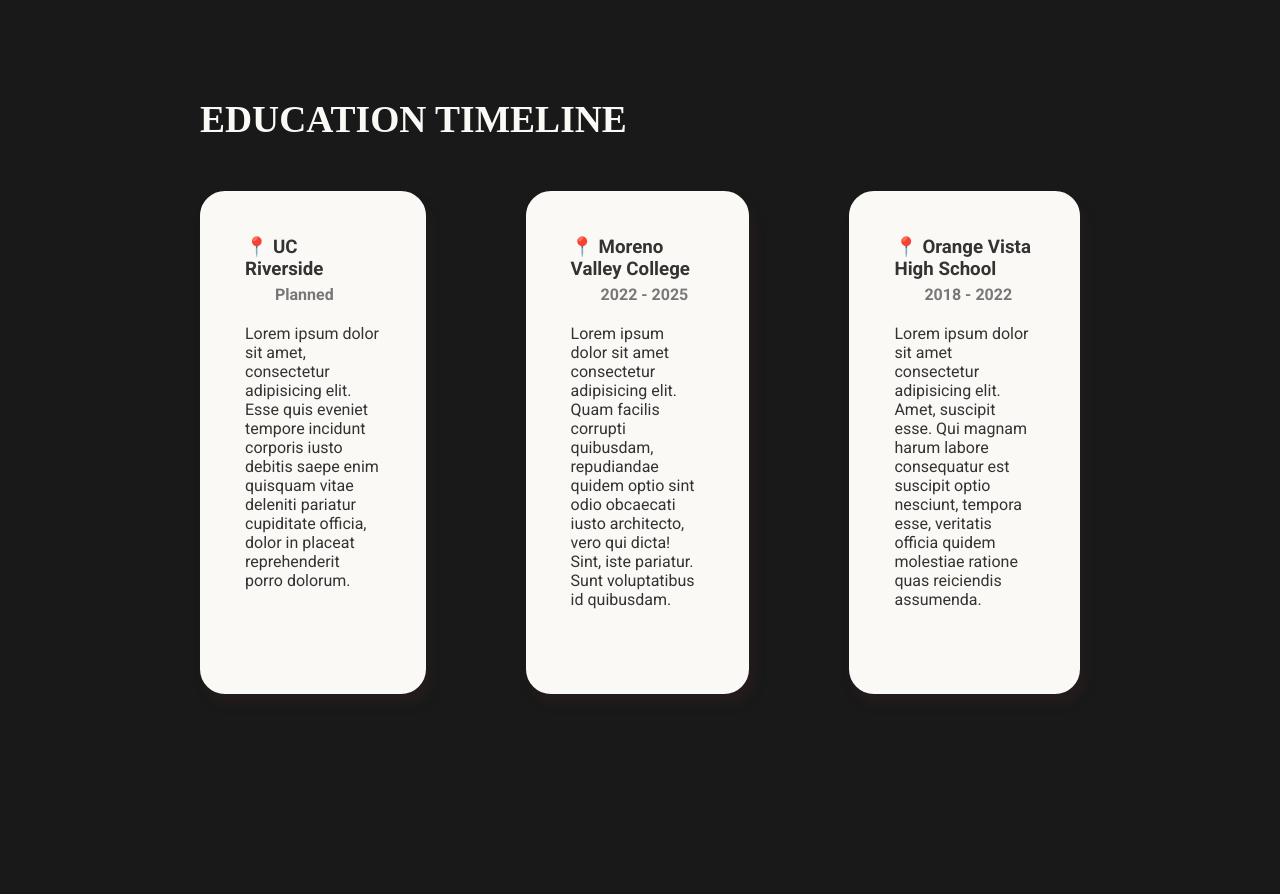
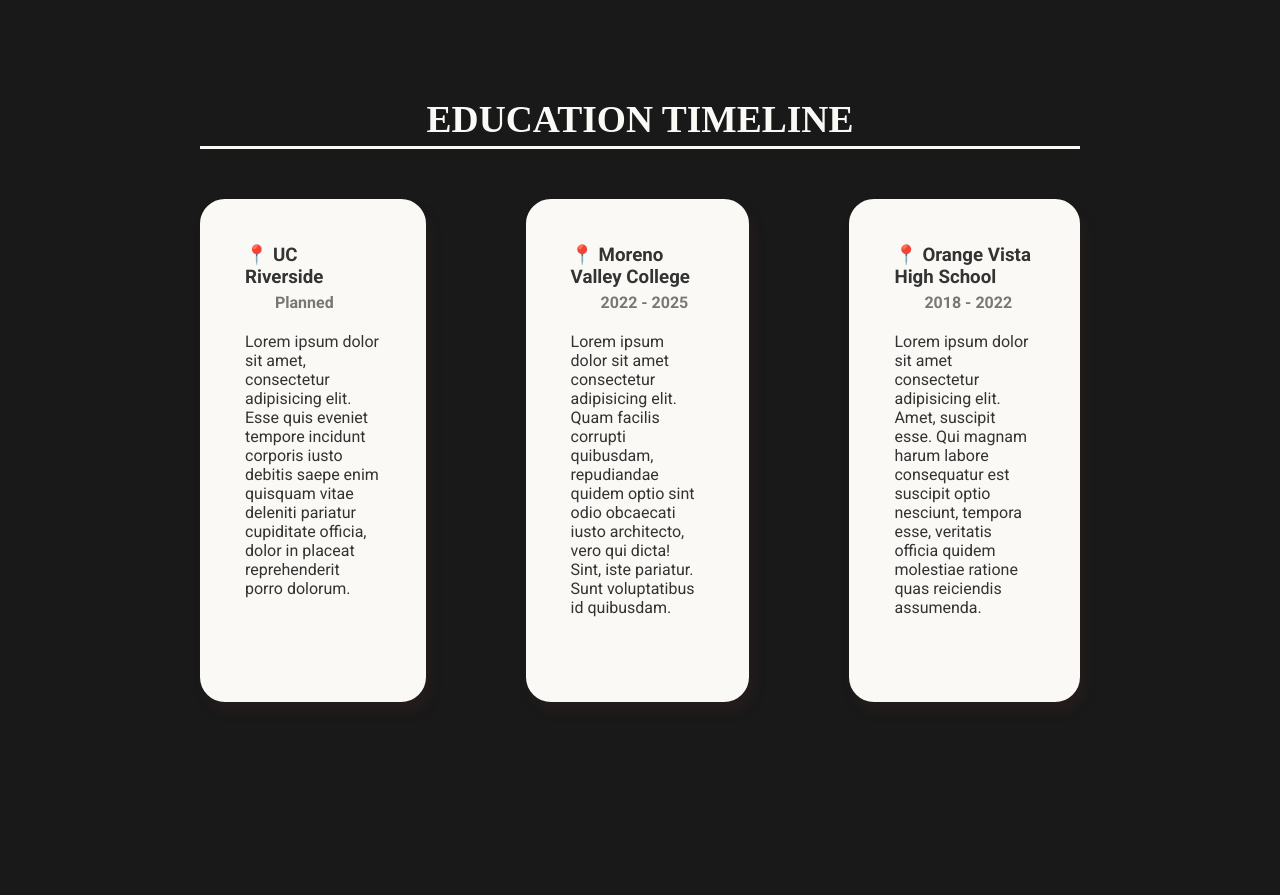
Before and after one commit to NathalieHimaya/CollegeCorpsPortfolio, a plain HTML site: page index.html in a window 1280 px wide. Shown: the part 1314-2209 px from the top of the page. Drawn offline with Linux system fonts and the light colour scheme.

Commit message:
lil change

```diff
--- a/style.css
+++ b/style.css
@@ -89,7 +89,12 @@
 
 .page2{
     font-size: 25px;
-    max-width: 600px;
+    max-width: auto;
+    display: flex;
+    justify-content: center;
+    padding-bottom: 5px;
+    border-bottom: solid;
+
 }
 
 .schools{
```
